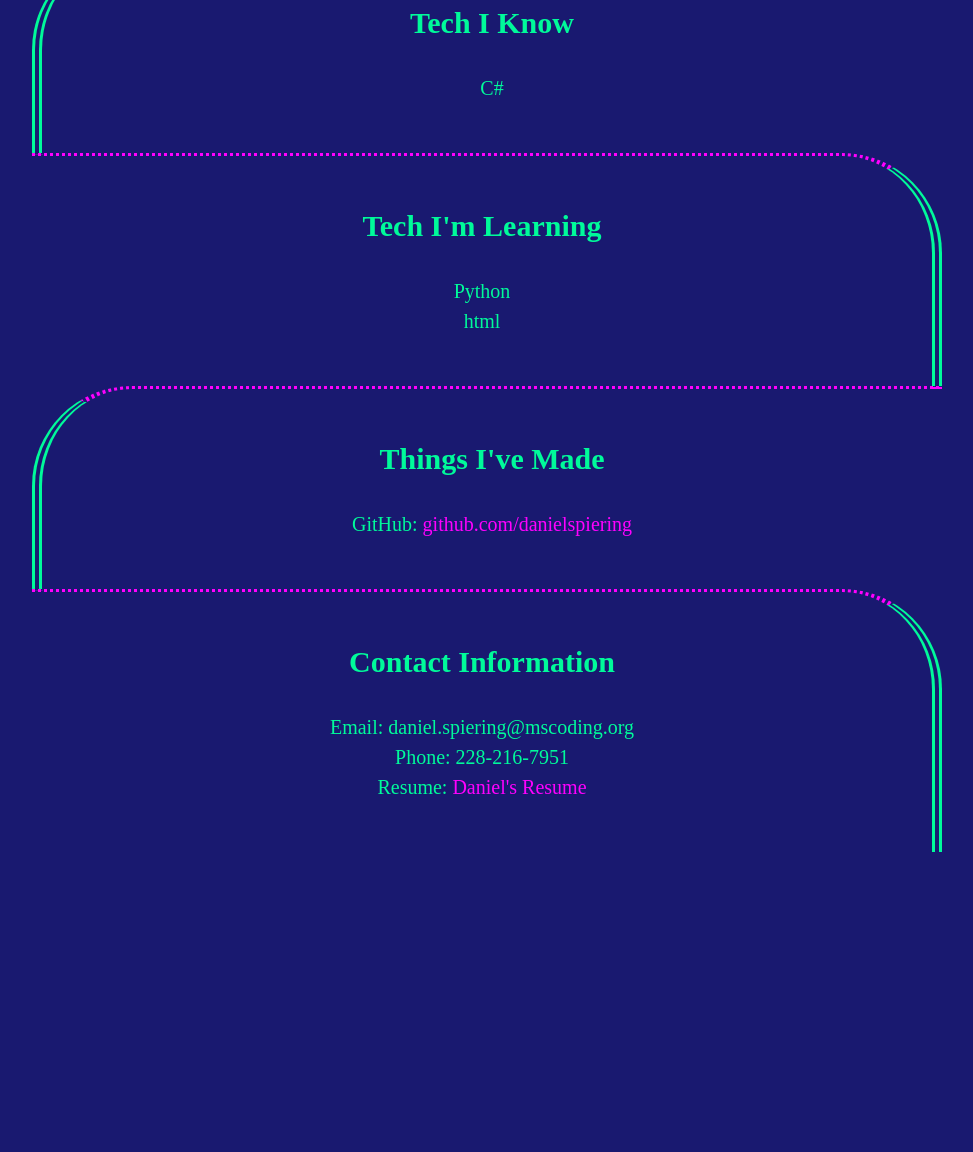
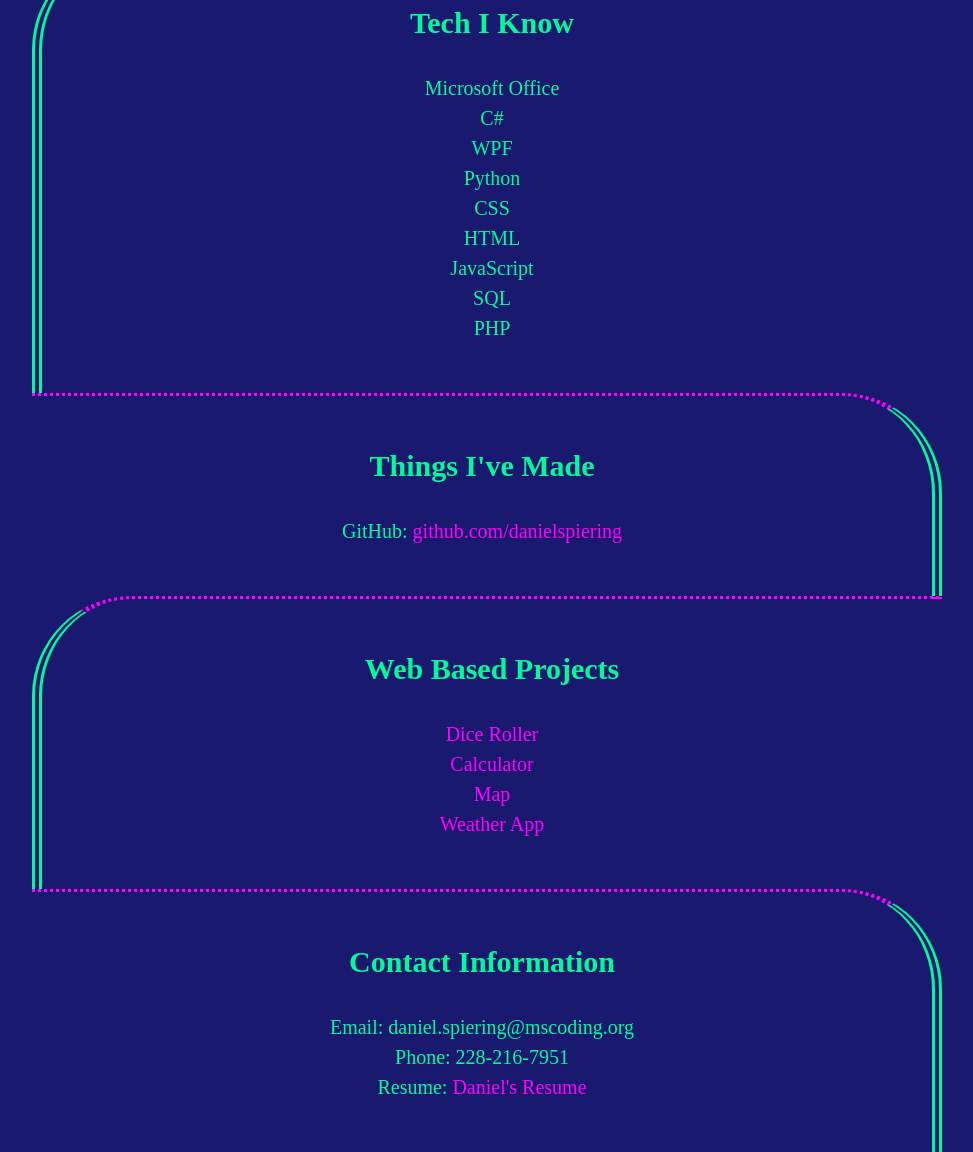
Before and after one commit to DanielSpiering/DanielSpiering.github.io, a plain HTML site: page index.html in a window 1280 px wide. Shown: the part 1506-2658 px from the top of the page, without its empty margins (153-1126 px from the left). Before the commit the page ends 2358 px from the top, so only its background shows below. Drawn offline with Linux system fonts and the light colour scheme.

Commit message:
Update index.html

```diff
--- a/index.html
+++ b/index.html
@@ -10,8 +10,8 @@
             <li><a href="#bio">About Me</a></li>
             <li><a href="#goals">Future Goals</a></li>
             <li><a href="#skills">Tech I Know</a></li>
-            <li><a href="#learning">Tech I'm Learning</a></li>
             <li><a href="#projects">Things I've Made</a></li>
+            <li><a href="#web-projects">Web Projects</a></li>
             <li><a href="#contact">Contact Information</a></li>
         </ul>
         <div class="hero">
@@ -38,18 +38,28 @@
             </section>
             <section id="skills">
                 <h2>Tech I Know</h2>
+                <p>Microsoft Office</p>
                 <p>C#</p>
-            </section>
-
-            <section id="learning">
-                <h2>Tech I'm Learning</h2>
+                <p>WPF</p>
                 <p>Python</p>
-                <p>html</p>
+                <p>CSS</p>
+                <p>HTML</p>
+                <p>JavaScript</p>
+                <p>SQL</p>
+                <p>PHP</p>
             </section>
 
             <section id="projects">
                 <h2>Things I've Made</h2>
                 <p>GitHub: <a href="https:/github.com/DanielSpiering">github.com/danielspiering</a> </p>
+            </section>
+
+            <section id="web-projects">
+                <h2>Web Based Projects</h2>
+                <p><a href="randomDicerollerWeb/index.html">Dice Roller</a></p>
+                <p><a href="javaCalculator/index.html">Calculator</a></p>
+                <p><a href="mapAPI/index.html">Map</a></p>
+                <p><a href="weatherAPI/index.html">Weather App</a></p>
             </section>
 
             <section id="contact">
@@ -58,6 +68,7 @@
                 <p>Phone: 228-216-7951</p>
                 <p>Resume: <a href="Daniel-Spiering-Resume.pdf">Daniel's Resume</a></p>
             </section>
+
         </div>
     </body>
 </html>
```
